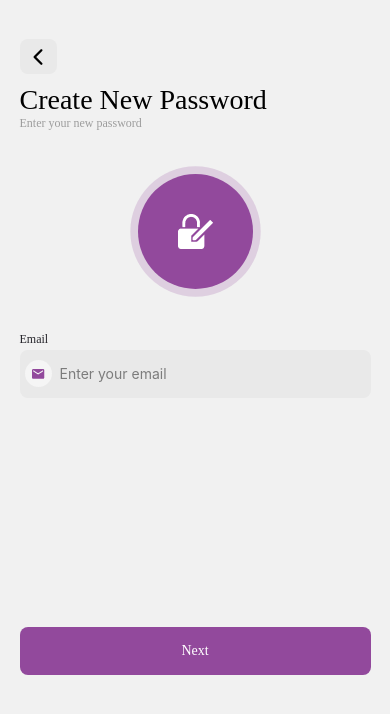
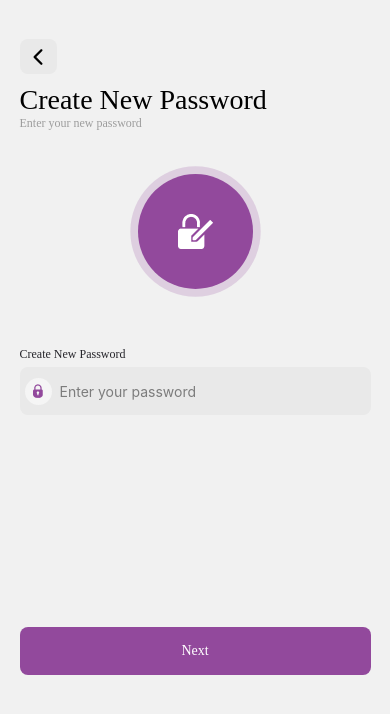
Before and after one commit to Fahadayyaz/Zyra, a React Native app: screen /CreateNewPassword in a window 390 px wide. Shown: the top 714 px of the page. Built offline with nearby package versions, Linux system fonts and the light colour scheme; a web font is replaced by a local one.

Commit message:
Completed CreateNewPassword

```diff
--- a/screens/CreateNewPassword.jsx
+++ b/screens/CreateNewPassword.jsx
@@ -60,31 +60,34 @@ const CreateNewPassword = ({ navigation }) => {
             />
           </View>
         </View>
+        {/* Password section goes here */}
         <Text
           style={{
             fontFamily: "PlusJakartaSans_Medium",
             fontSize: 12,
             color: "#26252B",
+            marginTop: 15,
           }}
         >
-          Email
+          Create New Password
         </Text>
-        <View style={styles.emailInputContainer}>
+        <View style={styles.passwordInputContainer}>
           <View style={styles.iconCircle}>
-            <Image source={require("./../assets/appIcon/mailIcon.png")} />
+            <Image source={require("./../assets/appIcon/LockIcon.png")} />
           </View>
           <TextInput
-            placeholder="Enter your email"
+            placeholder="Enter your password"
             placeholderTextColor="#7C7C7C"
+            secureTextEntry={true}
             style={{
               justifyContent: "center",
+              alignItems: "center",
               flexDirection: "row",
               width: "100%",
               height: 48,
               backgroundColor: "#E9E9E9",
               borderRadius: 8,
               paddingLeft: 40,
-              marginTop: 5,
             }}
           />
         </View>
@@ -163,11 +166,13 @@ const styles = StyleSheet.create({
     justifyContent: "center",
     alignItems: "center",
   },
-  emailInputContainer: {
+  passwordInputContainer: {
     flexDirection: "row",
     width: "100%",
     height: 48,
     alignItems: "center",
+    alignContent: "center",
+    marginTop: 5,
   },
   iconCircle: {
     width: 27,
@@ -179,6 +184,5 @@ const styles = StyleSheet.create({
     position: "absolute",
     zIndex: 1,
     marginLeft: 5,
-    marginTop: 5,
   },
 });
```
